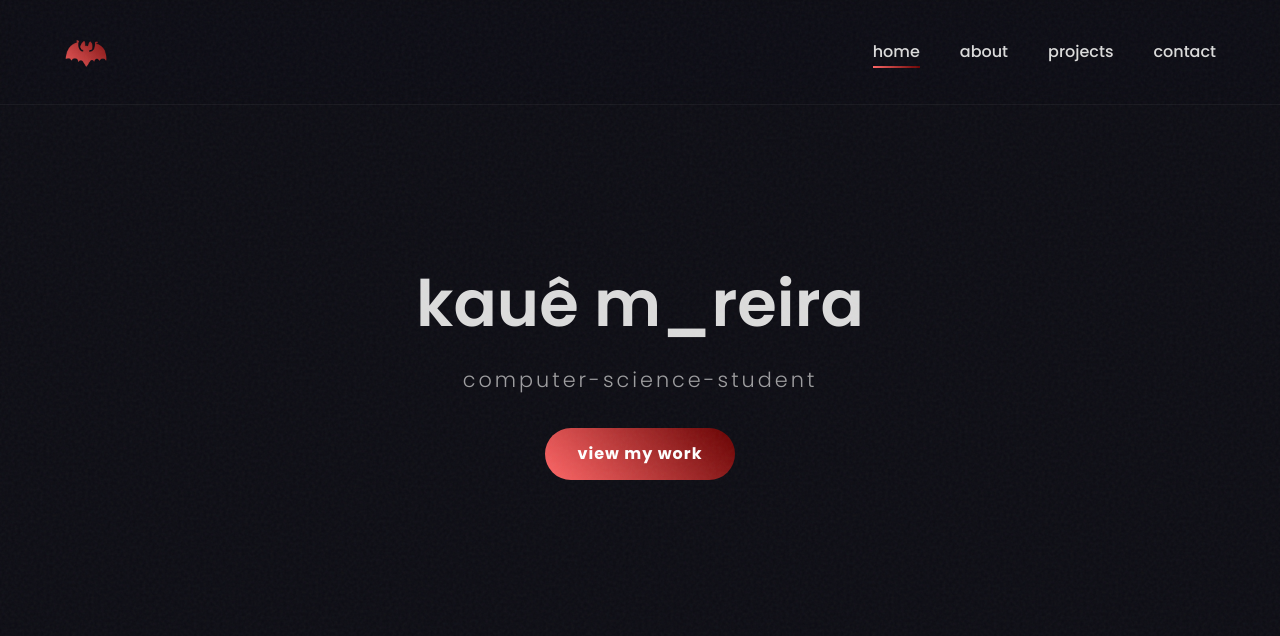
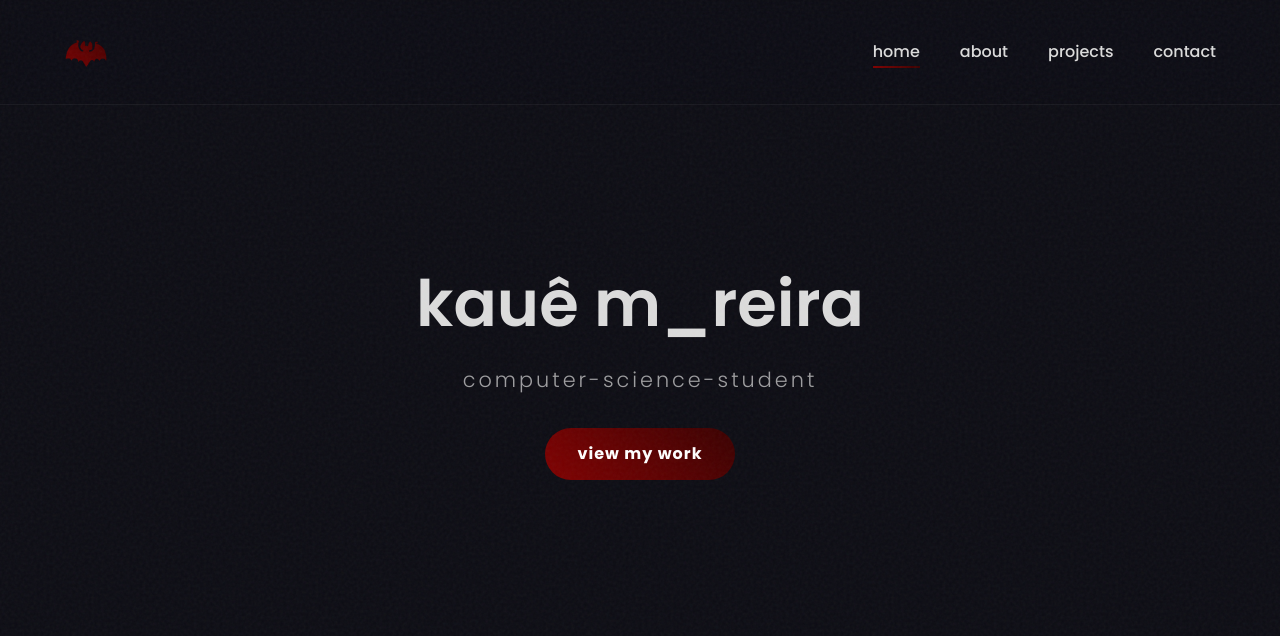
Before and after one commit to kuruwasenaide/web-portifolio, a plain HTML site: page index.html in a window 1280 px wide. Shown: the top 636 px of the page. Drawn offline with Linux system fonts and the light colour scheme.

Commit message:
ajustei a cor

```diff
--- a/main.js
+++ b/main.js
@@ -113,7 +113,7 @@ document.addEventListener('DOMContentLoaded', function() {
 
             // simulate api call
             setTimeout(() => {
-                alert('message sent successfully!');
+                alert('message not sent, try again later.');
                 contactForm.reset();
                 submitBtn.innerText = originalText;
                 submitBtn.disabled = false;
--- a/style.css
+++ b/style.css
@@ -1,6 +1,6 @@
     :root {
-        --primary-color: #ff6767;
-        --secondary-color: #660000;
+        --primary-color: #800000;
+        --secondary-color: #3a0000;
         --dark-color: #0d0d14;
         --light-color: #f5f5f5;
         --text-color: #dcdcdc;
@@ -66,7 +66,7 @@
 
     .logo {
         font-size: 2.2rem;
-        font-weight: 700;
+        font-weight: 500;
         color: var(--primary-color);
         background: linear-gradient(45deg, var(--primary-color), var(--secondary-color));
         -webkit-background-clip: text;
```
